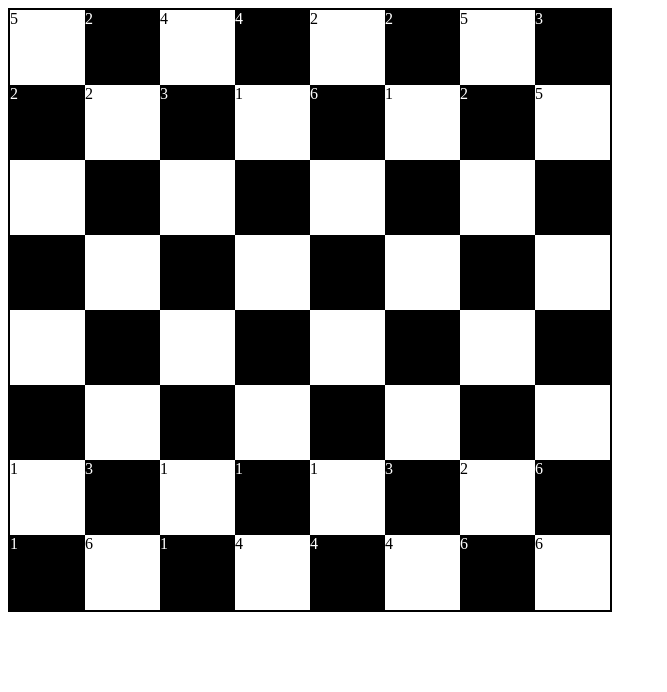
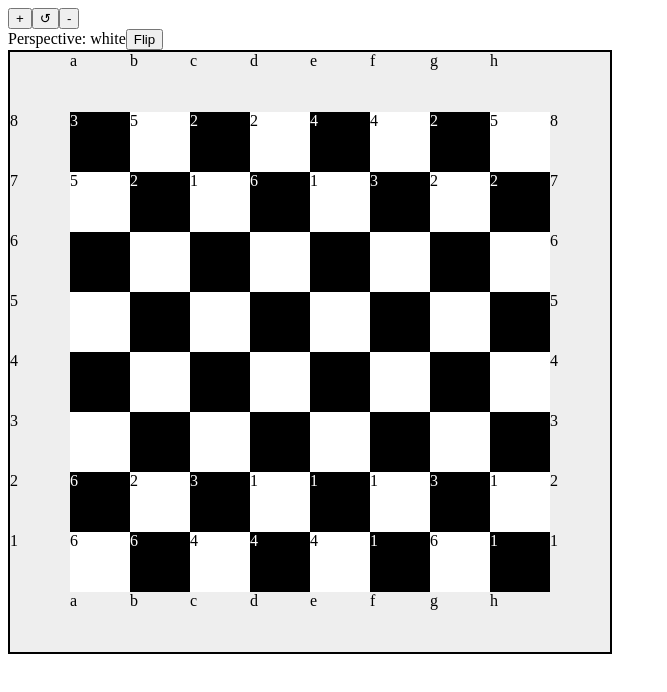
Before and after one commit to ewic/32-dice, a React (Create React App) app: page / in a window 1280 px wide. Shown: the top 692 px of the page, without its empty margins (0-667 px from the left). Built offline with nearby package versions, Linux system fonts and the light colour scheme.

Commit message:
Lots of refactoring, also coordinate square

```diff
--- a/src/App.tsx
+++ b/src/App.tsx
@@ -1,5 +1,5 @@
 import Game from "./game/Game";
-import GameView from "./components/GameView";
+import BoardView from "./components/BoardView";
 
 const createNewGame = () => {
     const newGame = new Game();
@@ -12,7 +12,7 @@ export default function App() {
 
     return (
         <div>
-            <GameView game={game} />
+            <BoardView game={game} />
         </div>
 
     );
--- a/src/components/BoardView.tsx
+++ b/src/components/BoardView.tsx
@@ -1,56 +1,154 @@
 import { useState } from 'react';
-import SquareView from './SquareView'
 import Piece from '../game/Piece';
 
-export default function BoardView({ gameState }: any) {
+import styles from "./styles.module.css";
+
+export default function BoardView({ game }: any) {
+  const [playerPerspective, setPlayerPerspective] = useState('white');
   const [size, setSize] = useState(600);
 
-  var rows = [];
-  for (let row = 0; row < 8; row++) {
-    let boardRow = [];
-    for (let col = 0; col < 8; col++) {
-      let isDark = (row + col) % 2 === 0;
-      let piece = isPiecePresent(row, col, gameState);
-
-      boardRow.push(<SquareView
-        black={isDark}
-        x={col}
-        y={row}
-        piece={piece}
-        key={col+row} />);
-    }
-    rows.push(boardRow);
+  const handleClick = (row: number, col: number, piece?: Piece) => {
+    console.group("Click event!");
+    console.log(getCoordinate(row, col));
+    if (piece) console.log("Piece is present")
+    else console.log("Piece is not present");
+    console.groupEnd();
   }
 
-  // Boards are coordinated with a1 in the bottom left corner
-  //   So by default we shoudl flip the board
-  // TODO: Implement a flip feature
-  rows = rows.reverse();
+  // Game logic
+  function isPiecePresent(row: number, col: number) {
+    let out = undefined
+    game.getGameState().forEach((piece: Piece) => {
+      if (piece.getRow() === row
+        && piece.getCol() === col) {
+          out = piece;
+      }
+    })
+    return out;
+  }
 
-  return (
-    <div
+  // UI Elements
+  const increaseSize = () => {
+    if (size < 1000) setSize(size + 50);
+  }
+
+  const decreaseSize = () => {
+    if (size > 400) setSize(size - 50);
+  }
+
+  const resetSize = () => {
+    setSize(600);
+  }
+
+  const flipBoard = () => {
+    if ( playerPerspective === 'white') setPlayerPerspective('black')
+    else setPlayerPerspective('white');
+  }
+
+  // Rendering Functions
+
+  const renderSquare = (x: number, y: number, piece?: Piece) => {
+    let dark = (x + y) % 2 === 0;
+
+    const fill = dark ? 'black' : 'white'
+    const stroke = dark ? 'white' : 'black'
+
+    return (
+      <div
+        key={x+y}
+        onClick={() => handleClick(x, y, piece)}
+        className={styles.square}
         style={{
-            width: size + 'px',
-            height: size + 'px',
-            display: 'flex',
-            flexWrap: 'wrap',
-            border: '2px solid black'
+          backgroundColor: fill,
+          color: stroke,
         }}
-    >
-        {rows}
+      >
+        <div className="piece">
+          <span>{piece != null ? piece.getValue() : null}</span>
+        </div>
+      </div>
+    )
+  }
+
+  const renderCoordinateSquare = (contents?: string) => {
+    return(
+      <div
+        key={"coordinate-"+contents}
+        className={styles.coordinate_square}
+      >
+        <span>{contents}</span>
+      </div>
+    )
+  }
+
+  const renderBoard = () => {
+    // let rows = boardState;
+    let rows = [];
+
+    // Attach the first row, which is just coordinates
+    let coordinateRow = [];
+    // Push an empty square for the first coordinate column.
+    coordinateRow.push(renderCoordinateSquare());
+    //
+    for (let col = 0; col < 8; col++) {
+      coordinateRow.push(renderCoordinateSquare(intToAlpha(col)))
+    }
+    // Push another empty square for the last coordinate column.
+    coordinateRow.push(renderCoordinateSquare());
+
+    // Push the first row, which is a coordinate row.
+    rows.push(coordinateRow);
+    // Render all the squares
+    for (let row = 0; row < 8; row++) {
+      let boardRow = [];
+      boardRow.push(renderCoordinateSquare(String(row+1)));
+      for (let col = 0; col < 8; col++) {
+        let piece = isPiecePresent(row, col);
+
+        boardRow.push(renderSquare(row, col, piece));
+      }
+      boardRow.push(renderCoordinateSquare(String(row+1)));
+      rows.push(boardRow);
+    }
+    // Push the last coordinate row.
+    rows.push(coordinateRow);
+
+    if (playerPerspective === 'white') {
+      rows.reverse();
+      rows.forEach(row => {
+        row.reverse();
+      })
+    }
+
+    return rows;
+  }
+
+  return(
+    <div className="main">
+      <div className="userinterface">
+        <button onClick={() => increaseSize()}>+</button>
+        <button onClick={() => resetSize()}>&#8634;</button>
+        <button onClick={() => decreaseSize()}>-</button>
+        <br />
+        <span>Perspective: {playerPerspective}</span>
+        <button onClick={() => flipBoard()}>Flip</button>
+      </div>
+      <div className={styles.board}
+        style={{
+          width: size + 'px',
+          height: size + 'px'
+        }}>
+      {renderBoard()}
+      </div>
     </div>
   )
 }
 
-function isPiecePresent(row: number, col: number, gameState: Array<Piece>) {
-  let out = null;
+// Converts the simple integers x and y to chess coordinates
+function getCoordinate(x: number, y: number) {
+  return (intToAlpha(x) + "" + (y + 1))
+}
 
-  gameState.forEach(piece => {
-    if (piece.getRow() === row
-      && piece.getCol() === col) {
-        out = piece;
-    }
-  })
-
-  return out;
+function intToAlpha(val: number) {
+  return (val + 10).toString(36);
 }
--- a/src/components/GameView.tsx
+++ /dev/null
@@ -1,9 +0,0 @@
-import BoardView from "./BoardView";
-
-export default function GameView({ game }: any) {
-    return (
-        <div>
-            <BoardView gameState={game.getGameState()} />
-        </div>
-    )
-}
--- a/src/components/Knight.tsx
+++ /dev/null
@@ -1,5 +0,0 @@
-export default function Knight() {
-    return(
-        <span>♘</span>
-    )
-}
--- a/src/components/PieceView.tsx
+++ /dev/null
@@ -1,9 +0,0 @@
-export default function PieceView({ piece }: any) {
-    const style = {}
-
-    return (
-        <div>
-            <span style={style}>{piece != null ? piece.getValue() : null}</span>
-        </div>
-    )
-}
--- a/src/components/SquareView.tsx
+++ /dev/null
@@ -1,33 +0,0 @@
-import PieceView from "./PieceView"
-
-export default function SquareView({ black: dark, x, y, piece }: any) {
-  const fill = dark ? 'black' : 'white'
-  const stroke = dark ? 'white' : 'black'
-
-  return (
-    <div
-      style={{
-        backgroundColor: fill,
-        color: stroke,
-        width: '12.5%',
-        height: '12.5%',
-      }}
-      onClick={() => handleSquareClick(x, y)}
-    >
-      <PieceView piece={piece} />
-    </div>
-  )
-}
-
-// Converts the simple integers x and y to chess coordinates
-function getCoordinate(x: number, y: number) {
-  return (intToAlpha(x) + "" + (y + 1))
-}
-
-function handleSquareClick(x: number, y: number) {
-  console.log(getCoordinate(x, y));
-}
-
-function intToAlpha(val: number) {
-  return (val + 10).toString(36);
-}
--- /dev/null
+++ b/src/components/styles.module.css
@@ -0,0 +1,16 @@
+.board {
+    display: flex;
+    flex-wrap: wrap;
+    border: 2px solid black;
+  }
+
+.square {
+  height: 10%;
+  width: 10%;
+}
+
+.coordinate_square {
+  background-color: #eee;
+  height: 10%;
+  width: 10%;
+}
--- a/src/game/Game.ts
+++ b/src/game/Game.ts
@@ -6,6 +6,7 @@ let observer: any = null;
 export default class Game {
     gameBoard: Board = new Board();
     gameState: Array<Piece> = [];
+    selectedPiece?: Piece;
 
     constructor() {
         this.createNewGame();
@@ -47,6 +48,11 @@ export default class Game {
     getGameState() {
         return this.gameState;
     }
+
+    selectPiece(piece: Piece) {
+        this.selectedPiece = piece;
+        return piece;
+    }
 }
 
 function emitChange() {
```
Also changed, not shown: src/index.css (line endings or trailing spaces), 1 other file (tests, documents, lock files or other folders).
